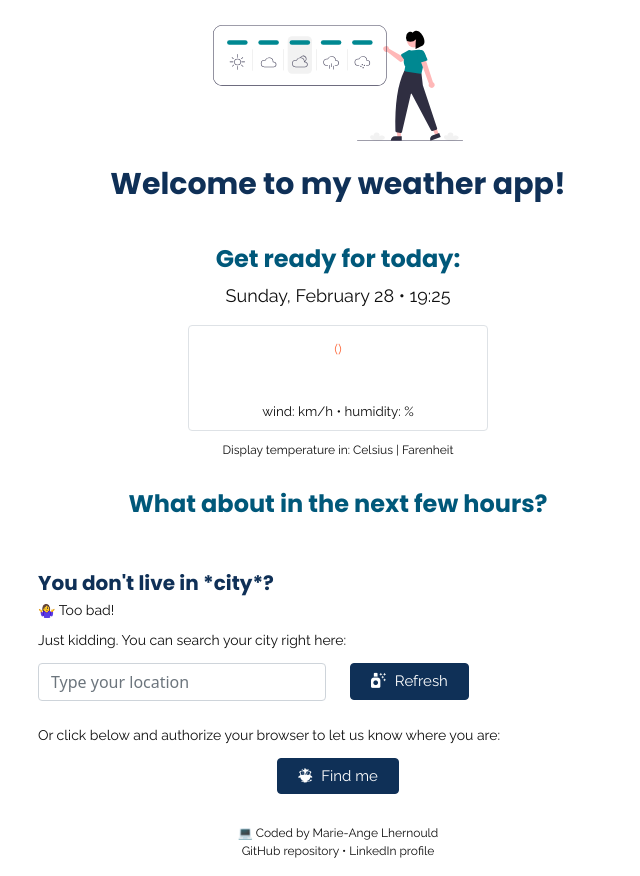
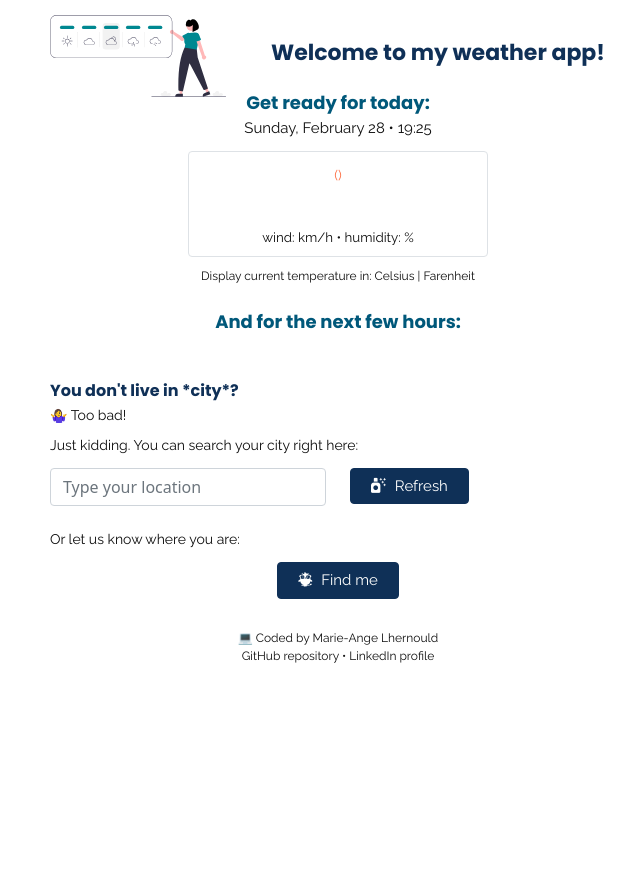
Before and after one commit to Marie-Ange-L/SheCodes-Plus-final-projet, a plain HTML site: page index.html in a window 1280 px wide. Shown: the whole page, without its empty margins (302-942 px from the left). After the commit the page ends 800 px from the top, so only its background shows below. Drawn offline with nearby package versions, Linux system fonts and the light colour scheme; no server answers.

Commit message:
Edited header style

```diff
--- a/index.html
+++ b/index.html
@@ -25,8 +25,12 @@
   <body>
     <div class="container">
       <div class="header">
-        <img src="img/logo.svg" alt="" />
-        <h1>Welcome to my weather app!</h1>
+        <div class="row">
+          <div class="col-xs-9 col-md-4">
+        <img src="img/logo.svg" alt="" /></div>
+        <div class="col-xs-9 col-md-8">
+        <h1>Welcome to my weather app!</h1></div>
+        </div>
       </div>
       <div class="weather">
         <h2>Get ready for today:</h2>
@@ -48,11 +52,11 @@
           </p>
         </div>
         <p class="units">
-          Display temperature in: <a href="#" id="celsius-link">Celsius</a> |
+          Display current temperature in: <a href="#" id="celsius-link">Celsius</a> |
           <a href="#" id="farenheit-link">Farenheit</a>
         </p>
       </div>
-      <h2>What about in the next few hours?</h2>
+      <h2>And for the next few hours:</h2>
       <div class="weather-next-days">
         <div class="row" id="forecast">
         </div>
@@ -89,7 +93,7 @@
           </div>
         </form>
         <p>
-          Or click below and authorize your browser to let us know where you
+          Or let us know where you
           are:
         </p>
         <button
--- a/src/style.css
+++ b/src/style.css
@@ -6,33 +6,35 @@ body {
 h1 {
   color: #0f3057;
   font-family: "Poppins", sans-serif;
-  font-size: 30px;
-  padding-bottom: 20px;
+  font-size: 22px;
+  padding: 40px 15px 0 15px;
   text-align: center;
 }
 
 h2 {
   color: #00587a;
   font-family: "Poppins", sans-serif;
-  font-size: 24px;
+  font-size: 18px;
   font-weight: 700;
   text-align: center;
-  padding-top: 15px;
+  padding-top: 10px;
 }
 
 h3 {
   color: #0f3057;
   font-family: "Poppins", sans-serif;
-  font-size: 20px;
+  font-size: 16px;
   font-weight: 700;
-  padding-top: 20px;
+  padding-top: 15px;
 }
 
 img {
   display: block;
   margin: 0 auto;
-  padding: 25px;
-  width: 300px;
+  padding-top: 15px;
+  margin-bottom: -15px;
+  width: 100%;
+  max-width: 200px;
 }
 
 p {
@@ -50,8 +52,9 @@ button i {
 
 .date {
   text-align: center;
-  font-size: 18px;
+  font-size: 15px;
   font-weight: 800px;
+  line-height: 14px;
 }
 
 .weather a {
@@ -120,7 +123,6 @@ button i {
 }
 
 .next-days {
-  background-color: #fff;
   margin: 2px;
   text-align: center;
   padding: 12px 0;
@@ -147,7 +149,7 @@ button i {
 }
 
 .change-city {
-  padding-top: 25px;
+  padding: 25px 12px 0 12px;
 }
 .change-city p {
   font-size: 14px;
```
